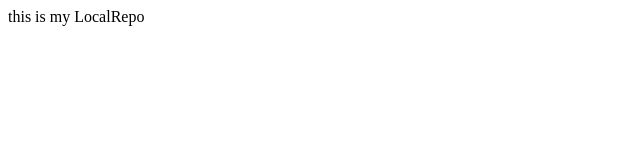
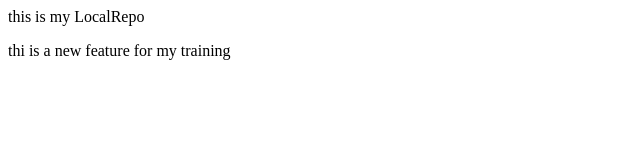
Before and after one commit to Silentnigh/localRepo, a plain HTML site: page index.html in a window 1280 px wide. Shown: the whole page, without its empty margins (0-640 px from the left). Drawn offline with Linux system fonts and the light colour scheme.

Commit message:
add new featutre

```diff
--- a/index.html
+++ b/index.html
@@ -1,3 +1,4 @@
 <p>
     this is my LocalRepo
 </p>
+<p>thi is a new feature for my training</p>
```
